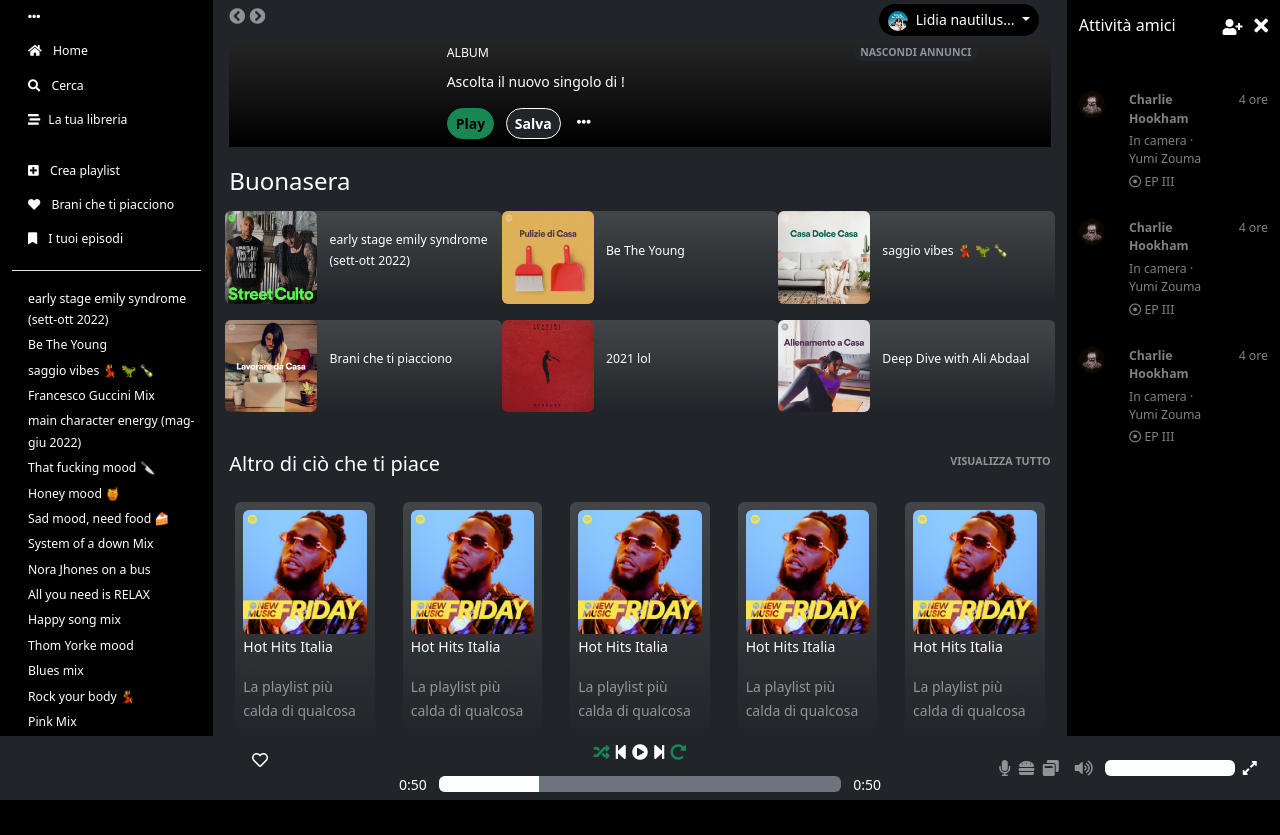
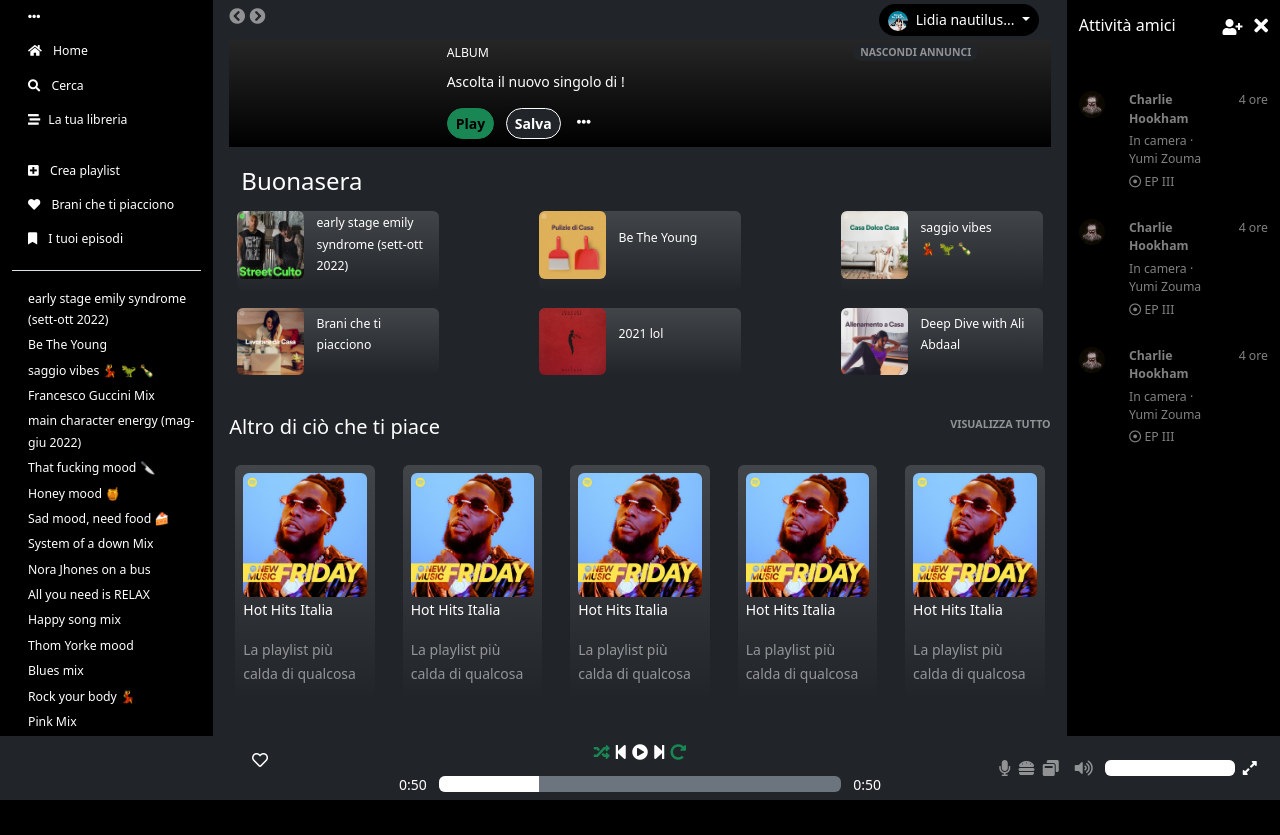
Before and after one commit to lucaferr95/Spoti-team7, a plain HTML site: page assets/HTML/homepage.html in a window 1280 px wide. Drawn offline with nearby package versions, Linux system fonts and the light colour scheme; no server answers.

Commit message:
Update homepage.html

```diff
--- a/assets/HTML/homepage.html
+++ b/assets/HTML/homepage.html
@@ -158,11 +158,11 @@
                 </p>
               </div>
             </div>
-            <div class="row px-1 pt-3 g-2">
+            <div class="row px-3 pt-3 g-2 justify-content-between">
               <h2 class="fs-4">Buonasera</h2>
 
               <div
-                class="col-12 col-md-10 col-lg-4 bg-dark bg-gradient rounded align-content-center"
+                class="col-12 col-md-10 col-lg-3 bg-dark bg-gradient rounded align-content-center"
               >
                 <div class="row px-2">
                   <div class="col-md-3 col-lg-4 p-0 col-12">
@@ -179,7 +179,7 @@
                 </div>
               </div>
               <div
-                class="col-12 col-md-10 col-lg-4 bg-dark bg-gradient rounded"
+                class="col-12 col-md-10 col-lg-3 bg-dark bg-gradient rounded"
               >
                 <div class="row px-2">
                   <div class="col-md-3 col-lg-4 p-0 col-12">
@@ -196,7 +196,7 @@
                 </div>
               </div>
               <div
-                class="col-12 col-md-10 col-lg-4 bg-dark bg-gradient rounded"
+                class="col-12 col-md-10 col-lg-3 bg-dark bg-gradient rounded"
               >
                 <div class="row px-2">
                   <div class="col-md-3 col-lg-4 p-0 col-12">
@@ -205,7 +205,7 @@
                       class="w-100 rounded"
                     />
                   </div>
-                  <div class="col-md-9 col-lg-8 small align-content-center">
+                  <div class="col-md-9 col-lg-6 small align-content-center">
                     <p>
                       <small>saggio vibes &#128131; &#129430; &#127870;</small>
                     </p>
@@ -213,9 +213,9 @@
                 </div>
               </div>
             </div>
-            <div class="row px-1 pt-3 justify-content-start g-2">
+            <div class="row px-3 pt-3 justify-content-between g-2">
               <div
-                class="col-12 col-md-10 col-lg-4 bg-dark bg-gradient rounded"
+                class="col-12 col-md-10 col-lg-3 bg-dark bg-gradient rounded"
               >
                 <div class="row px-2">
                   <div class="col-md-3 col-lg-4 p-0">
@@ -232,7 +232,7 @@
                 </div>
               </div>
               <div
-                class="col-12 col-md-10 col-lg-4 bg-dark bg-gradient rounded"
+                class="col-12 col-md-10 col-lg-3 bg-dark bg-gradient rounded"
               >
                 <div class="row px-2">
                   <div class="col-md-3 col-lg-4 p-0">
@@ -249,7 +249,7 @@
                 </div>
               </div>
               <div
-                class="col-12 col-md-10 col-lg-4 bg-dark bg-gradient rounded align-content-center"
+                class="col-12 col-md-10 col-lg-3 bg-dark bg-gradient rounded align-content-center"
               >
                 <div class="row px-2">
                   <div class="col-md-3 col-lg-4 p-0 col-12">
```
